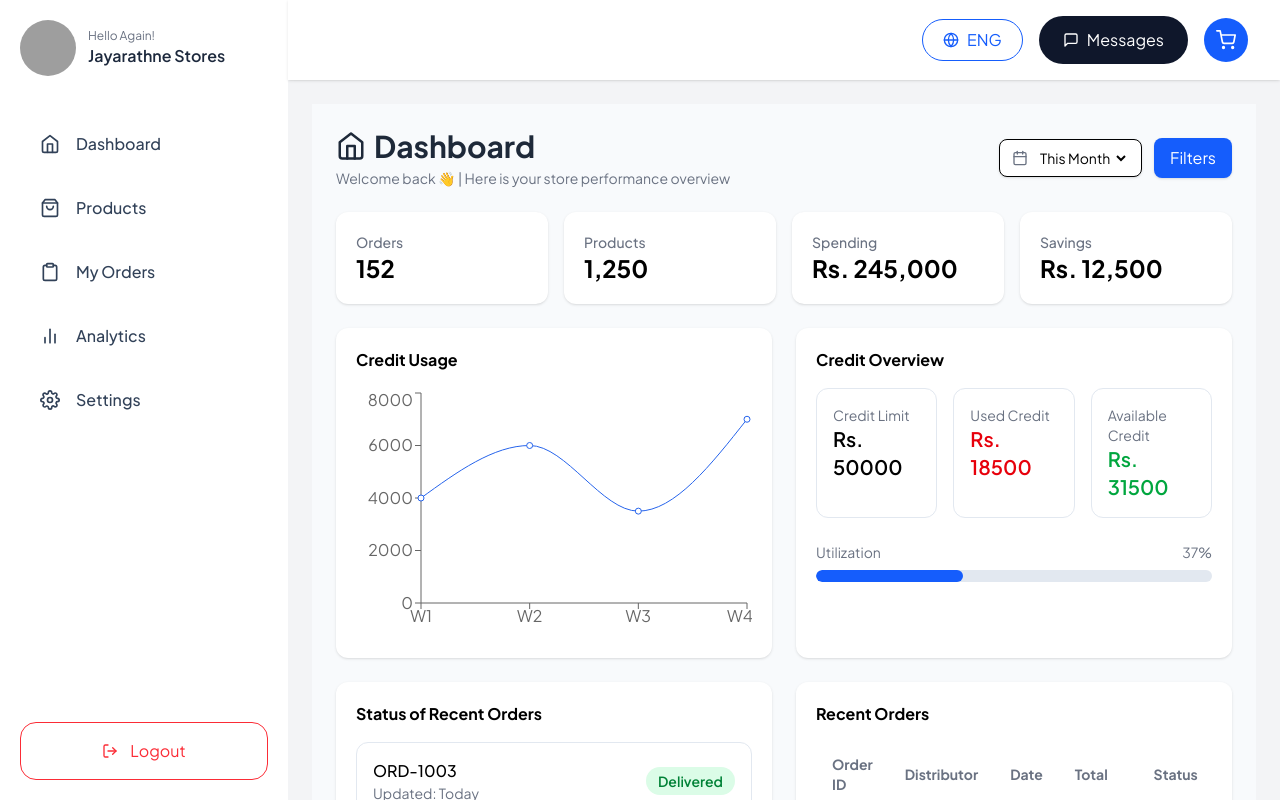
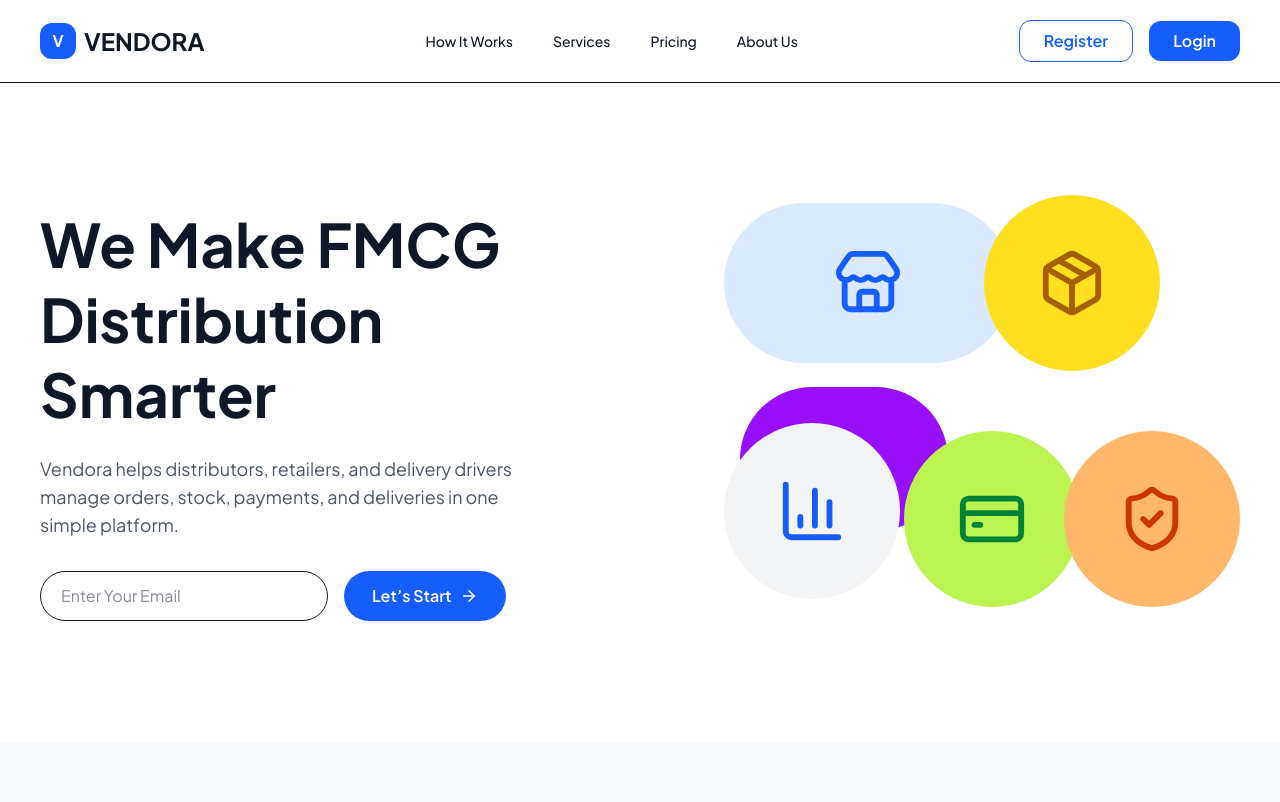
Before and after one commit to AsanJayarathne/fmcg-vendora, a React (Vite) app in the folder retailer-frontend/: page /landing in a window 1280 px wide. Shown: the top 802 px of the page. Built offline with nearby package versions, Linux system fonts and the light colour scheme; grey boxes are pictures that could not be loaded.

Commit message:
add landing page route

```diff
--- a/retailer-frontend/src/App.jsx
+++ b/retailer-frontend/src/App.jsx
@@ -12,34 +12,33 @@
 import MyOrders from "./pages/MyOrders";
 import Messages from "./pages/Messages";
 import Analytics from "./pages/Analytics";
+import LandingPage from "./pages/LandingPage";
 
 function App() {
   return (
+    <Routes>
+      <Route path="/landing" element={<LandingPage />} />
+
+      <Route
+        path="*"
+        element={
           <MainLayout>
             <Routes>
               <Route path="/" element={<Dashboard />} />
-
               <Route path="/products" element={<Products />} />
-
               <Route path="/distributors" element={<Distributors />} />
               <Route path="/distributors/:id" element={<DistributorDetails />} />
-
               <Route path="/profile" element={<Profile />} />
-
               <Route path="/cart" element={<Cart />} />
-
               <Route path="/payment/:distributor" element={<Payment />} />
-
               <Route path="/orders" element={<MyOrders />} />
-
               <Route path="/analytics" element={<Analytics />} />
-
               <Route path="/messages" element={<Messages />} />
-
-        <Route path="*" element={<Dashboard />} />
-
             </Routes>
           </MainLayout>
+        }
+      />
+    </Routes>
   );
 }
 
```
Lines whose indentation alone changed are shown as unchanged.
